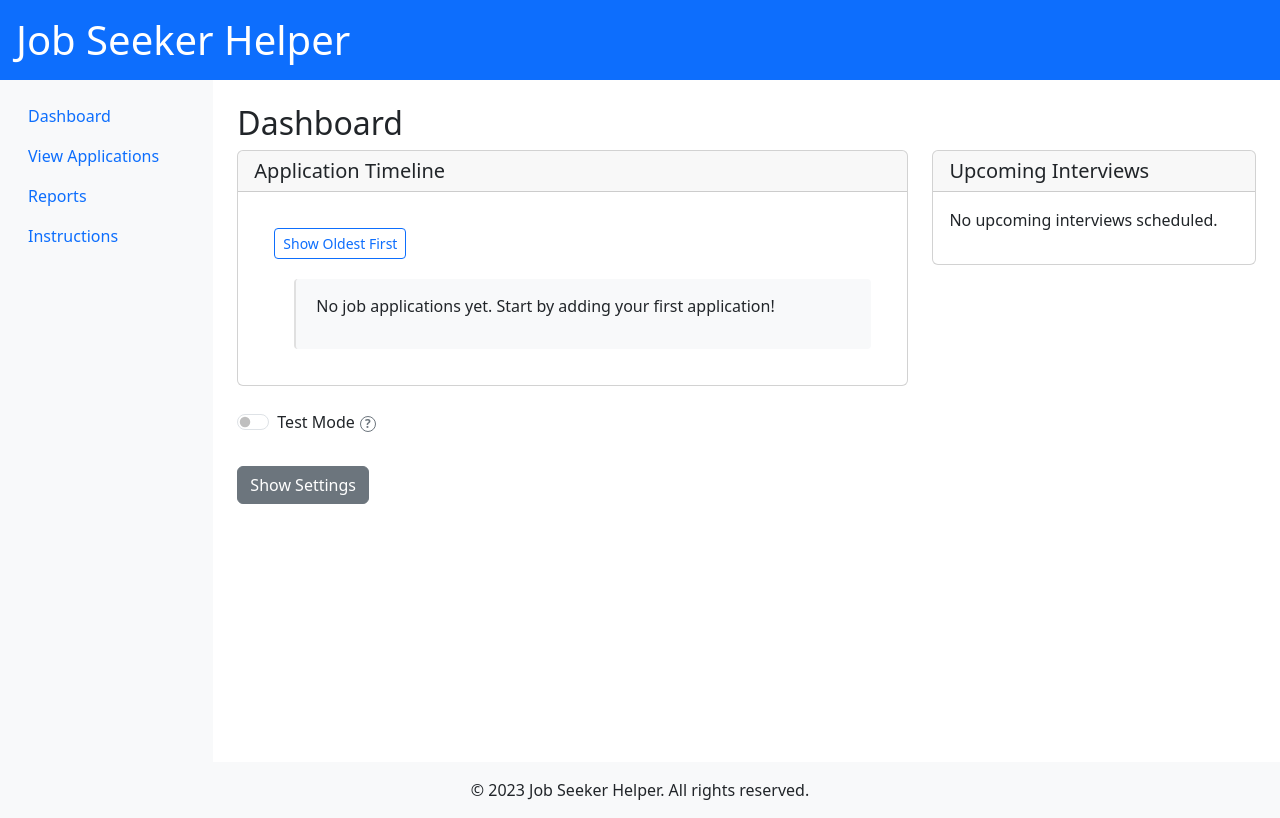
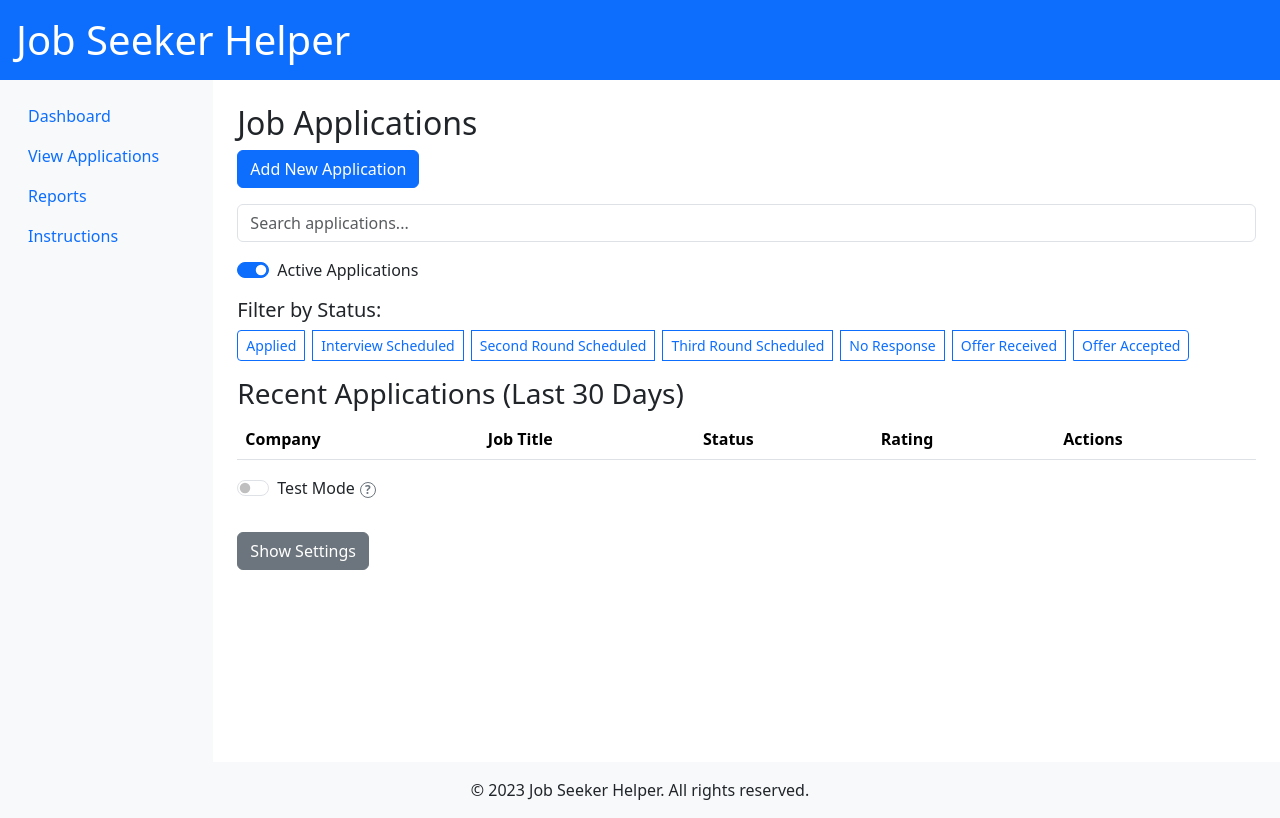
Before and after one commit to vjrossi/job-seeker, a React (Create React App) app: page / in a window 1280 px wide. Built offline with nearby package versions, Linux system fonts and the light colour scheme.

Commit message:
Set View Applications as landing page
- Update initial state of currentView in App component

```diff
--- a/src/App.tsx
+++ b/src/App.tsx
@@ -10,7 +10,7 @@ import 'bootstrap/dist/css/bootstrap.min.css';
 type ViewType = 'dashboard' | 'view' | 'reports' | 'instructions';
 
 function App() {
-  const [currentView, setCurrentView] = useState<ViewType>('dashboard');
+  const [currentView, setCurrentView] = useState<ViewType>('view');
   const [isFormDirty, setIsFormDirty] = useState(false);
   const [showLeaveConfirmation, setShowLeaveConfirmation] = useState(false);
   const [pendingView, setPendingView] = useState<ViewType | null>(null);
```
